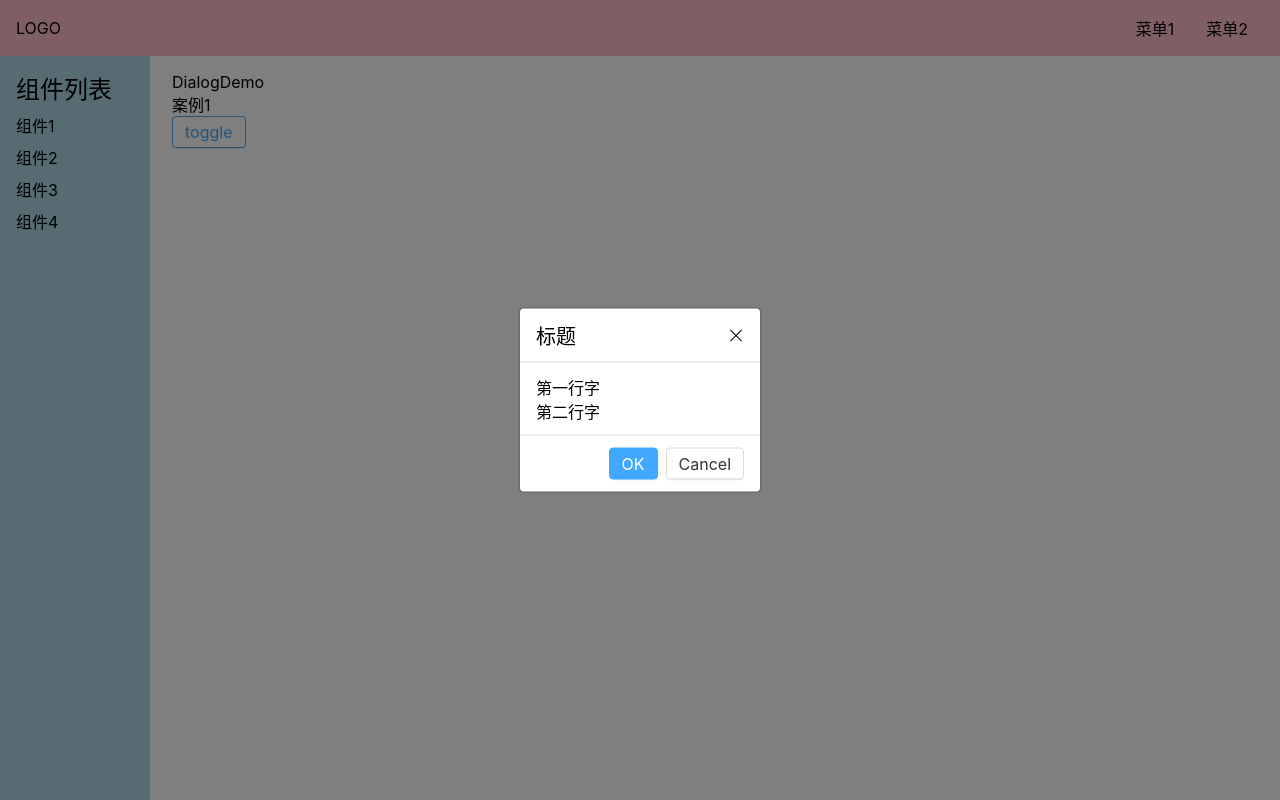
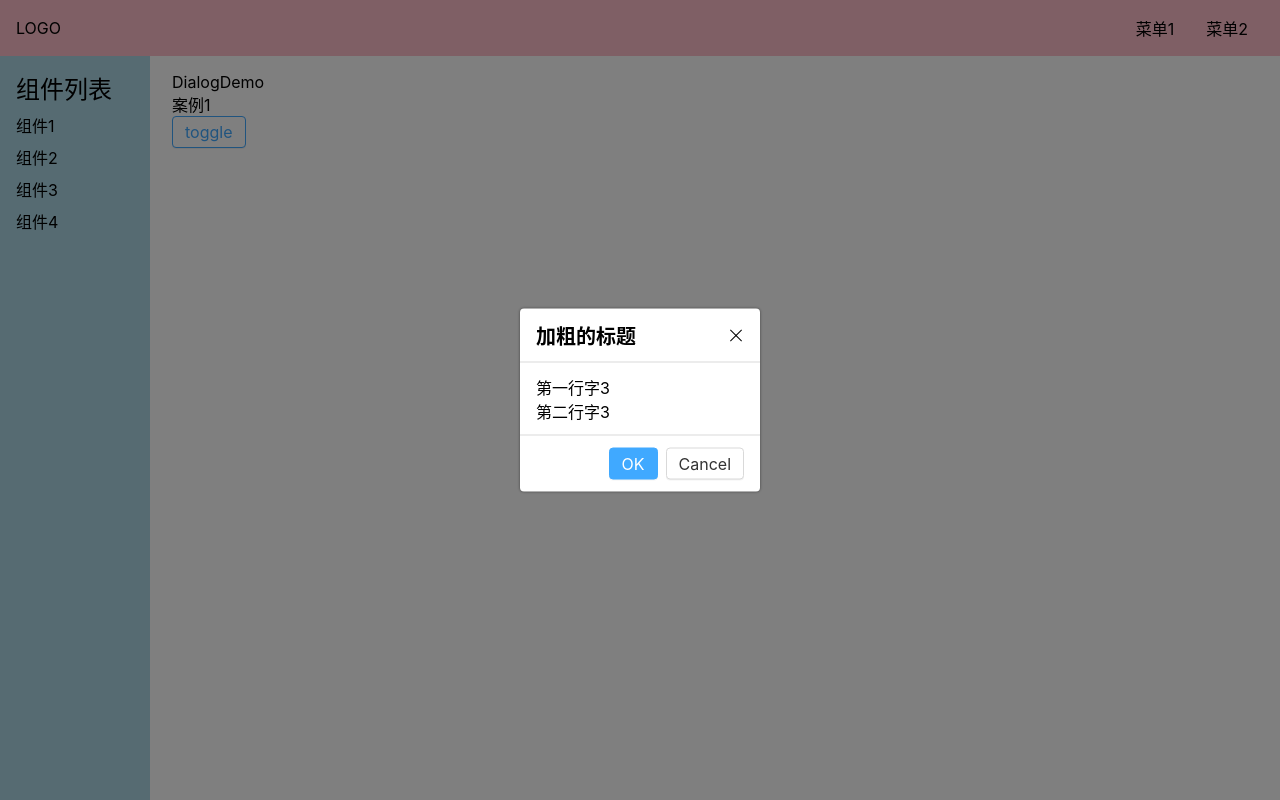
Before and after one commit to lushengqin/gulu-ui, a Vue app: page /#/Dialog in a window 1280 px wide. Both pictures are taken after a click on the button "toggle". Built offline with nearby package versions, Linux system fonts and the light colour scheme.

Commit message:
Dialog 支持title和content 具名插槽

```diff
--- a/src/components/DialogDemo.vue
+++ b/src/components/DialogDemo.vue
@@ -10,7 +10,13 @@
     :closeOnClickOverlay="false"
     :ok="f1"
     :cancel="f2"
-  ></Dialog>
+  >
+    <template v-slot:content>
+      <p>第一行字3</p>
+      <p>第二行字3</p>
+    </template>
+    <template v-slot:title> <strong>加粗的标题</strong> </template>
+  </Dialog>
   <!-- <Dialog v-model:visible="x"></Dialog> -->
 </template>
 <script>
--- a/src/lib/Dialog.vue
+++ b/src/lib/Dialog.vue
@@ -4,12 +4,11 @@
     <div class="gulu-dialog-wrapper">
       <div class="gulu-dialog">
         <header>
-          标题
+          <slot name="title"></slot>
           <span @click="close" class="gulu-dialog-close"></span>
         </header>
         <main>
-          <p>第一行字</p>
-          <p>第二行字</p>
+          <slot name="content"></slot>
         </main>
         <footer>
           <Button @click="ok" level="main">OK</Button>
```
